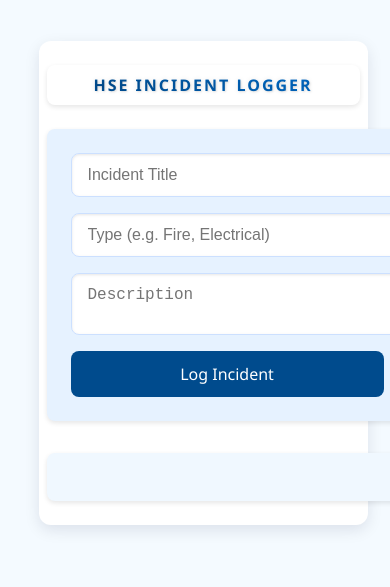
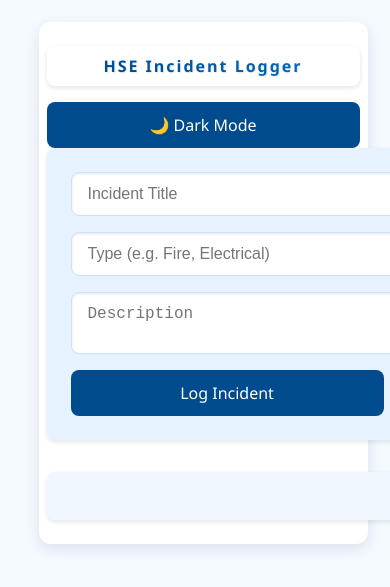
Before and after one commit to Bentroy/HSE_INCIDENT_LOGGER, a React (Vite) app in the folder hse-incident-logger/: page / in a window 390 px wide. Shown: the part 139-726 px from the top of the page. Built offline with nearby package versions, Linux system fonts and the light colour scheme.

Commit message:
done with css

```diff
--- a/hse-incident-logger/src/App.css
+++ b/hse-incident-logger/src/App.css
@@ -5,6 +5,11 @@ body {
   background-color: #f4faff;
   color: #001f3f;
   justify-content: center;
+}
+
+body[data-theme="dark"] {
+  background-color: #0d1117;
+  color: #f0f6fc;
 }
 
 .container {
@@ -16,41 +21,30 @@ body {
   box-shadow: 0 5px 15px rgba(0, 0, 50, 0.1);
 }
 
+body[data-theme="dark"] .container {
+  background-color: #161b22;
+  box-shadow: 0 0 10px rgba(255, 255, 255, 0.05);
+}
+
 .naming {
   text-align: center;
-  color: #004b8d;
-  margin-bottom: 1.5rem;
-  font-size: 1.5rem;
-  font-weight: bold;
-  text-transform: uppercase;
-  letter-spacing: 1px;
-  font-family: 'Segoe UI', sans-serif;
+  font-size: 1.8rem;
+  font-weight: 600;
+  letter-spacing: 2px;
   background: linear-gradient(90deg, #004b8d, #0074d9);
   -webkit-background-clip: text;
   background-clip: text;
   -webkit-text-fill-color: transparent;
-  text-shadow: 1px 1px 2px rgba(0, 0, 0, 0.1), 0 0 5px rgba(0, 0, 0, 0.1);
+  text-shadow: 1px 1px 2px rgba(0, 0, 0, 0.1);
   padding: 0.5rem;
   border-radius: 8px;
   box-shadow: 0 2px 5px rgba(0, 0, 0, 0.1);
   transition: transform 0.3s ease;
-  &:hover {
+}
+
+.naming:hover {
   transform: translateY(-2px);
   box-shadow: 0 4px 10px rgba(0, 0, 0, 0.2);
-  }
-  font-size: 1.8rem;
-  font-weight: 600;
-  text-transform: uppercase;
-  letter-spacing: 2px;
-  color: #004b8d;
-  background: linear-gradient(90deg, #004b8d, #0074d9);
-  -webkit-background-clip: text;
-  -webkit-text-fill-color: transparent;
-  text-shadow: 1px 1px 2px rgba(0, 0, 0, 0.1), 0 0 5px rgba(0, 0, 0, 0.1);
-  padding: 0.5rem;
-  border-radius: 8px;
-  box-shadow: 0 2px 5px rgba(0, 0,  0, 0.1);
-  transition: transform 0.3s ease;
 }
 
 h1 {
@@ -69,32 +63,50 @@ form {
   border-radius: 8px;
   box-shadow: 0 2px 5px rgba(0, 0, 0, 0.1);
   transition: box-shadow 0.3s ease;
-  &:hover {
+}
+
+body[data-theme="dark"] form {
+  background-color: #1f2937;
+}
+
+form:hover {
   box-shadow: 0 4px 10px rgba(0, 0, 0, 0.2);
   transform: translateY(-2px);
 }
+
 label {
   font-weight: bold;
   color: #001f3f;
-    margin-bottom: 0.5rem;
 }
+
+body[data-theme="dark"] label {
+  color: #f0f6fc;
+}
+
 input,
 textarea {
   padding: 0.75rem 1rem;
   border: 1px solid #cce0ff;
   border-radius: 8px;
   font-size: 1rem;
-    outline: none;
-    transition: border-color 0.2s ease;
   background-color: white;
   color: black;
   box-shadow: inset 0 1px 3px rgba(0, 0, 0, 0.1);
 }
+
+body[data-theme="dark"] input,
+body[data-theme="dark"] textarea {
+  background-color: #0d1117;
+  color: #f0f6fc;
+  border-color: #30363d;
+}
+
 input:focus,
 textarea:focus {
   border-color: #0074d9;
   box-shadow: 0 0 5px rgba(0, 116, 217, 0.5);
 }
+
 button {
   background-color: #004b8d;
   color: white;
@@ -104,265 +116,115 @@ form {
   border-radius: 8px;
   cursor: pointer;
   transition: background 0.3s ease;
-    &:hover {
+}
+
+button:hover {
   background-color: #0066cc;
-    }
 }
 
 button:disabled {
   background-color: #cce0ff;
   cursor: not-allowed;
 }
-}
 
 ul {
   list-style: none;
-  padding: 0;
+  padding: 1.5rem;
   margin-top: 2rem;
   background: #f0f8ff;
-  padding: 1.5rem;
   border-radius: 8px;
   box-shadow: 0 2px 5px rgba(0, 0, 0, 0.1);
   transition: box-shadow 0.3s ease;
-  &:hover {
+}
+
+body[data-theme="dark"] ul {
+  background-color: #1f2937;
+}
+
+ul:hover {
   box-shadow: 0 4px 10px rgba(0, 0, 0, 0.2);
   transform: translateY(-2px);
 }
-  font-size: 1rem;
-  color: #001f3f;
-  li {
+
+ul li {
   margin-bottom: 1rem;
   padding: 0.5rem;
   border-bottom: 1px solid #cce0ff;
 }
-  li:last-child {
+
+ul li:last-child {
   border-bottom: none;
 }
-  li:hover {
+
+ul li:hover {
   background-color: #e6f2ff;
   cursor: pointer;
 }
-  li span {
+
+body[data-theme="dark"] ul li:hover {
+  background-color: #2a3b4c;
+}
+
+ul li span {
   font-weight: bold;
   color: #004b8d;
 }
-  }
-  li p {
+
+ul li p {
   margin: 0.5rem 0;
   color: #001f3f;
 }
+
+body[data-theme="dark"] ul li p {
+  color: #f0f6fc;
 }
+
 .footer {
   text-align: center;
   margin-top: 2rem;
   padding: 1rem;
   background: #f0f8ff;
   border-top: 1px solid #cce0ff;
-}
   color: #001f3f;
   font-size: 0.9rem;
+  box-shadow: 0 -2px 5px rgba(0, 0, 0, 0.1);
+  transition: background 0.3s ease;
+}
+
+body[data-theme="dark"] .footer {
+  background-color: #1f2937;
+  color: #f0f6fc;
+  border-color: #30363d;
+}
+
+.footer:hover {
+  background-color: #e6f2ff;
+  box-shadow: 0 -4px 10px rgba(0, 0, 0, 0.2);
+  transform: translateY(-2px);
+}
+
 a {
   color: #004b8d;
   text-decoration: none;
-    &:hover {
+}
+
+a:hover {
   text-decoration: underline;
 }
-  }
-}
+
+/* Responsive */
 @media (max-width: 600px) {
-  .container {
-    padding: 1rem;
-  }
-  form {
+  .container, form, ul, input, textarea, button {
     width: 100%;
   }
-  ul {
-    width: 100%;
+  .naming { font-size: 1.2rem; }
+  h1 { font-size: 1.5rem; }
+  .footer { font-size: 0.8rem; }
 }
-  .naming {
-    font-size: 1.2rem;
+
+@media (max-width: 400px) {
+  .container { padding: 0.5rem; }
+  .naming { font-size: 1rem; }
+  h1 { font-size: 1.2rem; }
+  .footer { font-size: 0.7rem; }
 }
-  h1 {
-    font-size: 1.5rem;
-  }
-  input,
-  textarea {
-    width: 100%;
-  }
-  button {
-    width: 100%;
-  }
-  .footer {
-    font-size: 0.8rem;
-  }
-}
-@media (max-width: 400px) {
-  .container {
-    width: 100%;
-    padding: 0.5rem;
-  }
-  .naming {
-    font-size: 1rem;
-  }
-  h1 {
-    font-size: 1.2rem;
-  }
-  form {
-    width: 100%;
-  }
-  ul {
-    width: 100%;
-  }
-  input,
-  textarea {
-    width: 100%;
-  }
-  button {
-    width: 100%;
-  }
-  .footer {
-    font-size: 0.7rem;
-  }
-}
-/* @media (prefers-color-scheme: dark) {
-  body {
-    background-color: #001f3f;
-    color: #f4faff;
-  }
-  .container {
-    background: #00264d;
-    box-shadow: 0 5px 15px rgba(0, 0, 0, 0.2);
-  }
-  .naming {
-    color: #66b3ff;
-    background: linear-gradient(90deg, #66b3ff, #0074d9);
-    text-shadow: 1px 1px 2px rgba(0, 0, 0, 0.2), 0 0 5px rgba(0, 0, 0, 0.2);
-  }
-  h1 {
-    color: #66b3ff;
-  }
-  form {
-    background: #003366;
-    border: 1px solid #004080;
-  }
-  input,
-  textarea {
-    background-color: #00264d;
-    color: #f4faff;
-    border: 1px solid #004080;
-  }
-  input:focus,
-  textarea:focus {
-    border-color: #66b3ff;
-    box-shadow: 0 0 5px rgba(102, 179, 255, 0.5);
-  }
-  button {
-    background-color: #004080;
-    color: #f4faff;
-    border: none;
-    box-shadow: 0 2px 5px rgba(0, 0, 0, 0.2);
-  }
-  button:hover {
-    background-color: #0059b3;
-  }
-  button:disabled {
-    background-color: #004080;
-    cursor: not-allowed;
-  }
-  ul {
-    background: #00264d;
-    color: #f4faff;
-  }
-  li {
-    border-bottom: 1px solid #004080;
-  }
-  li:hover {
-    background-color: #003366;
-  }
-  li span {
-    color: #66b3ff;
-  }
-  li p {
-    color: #f4faff;
-  }
-  .footer {
-    background: #00264d;
-    color: #f4faff;
-    border-top: 1px solid #004080;
-  }
-  a {
-    color: #66b3ff;
-    &:hover {
-      text-decoration: underline;
-    }
-  }
-} */
-/* @media (prefers-color-scheme: light) {
-  body {
-    background-color: #f4faff;
-    color: #001f3f;
-  }
-  .container {
-    background: white;
-    box-shadow: 0 5px 15px rgba(0, 0, 0, 0.1);
-  }
-  .naming {
-    color: #004b8d;
-    background: linear-gradient(90deg, #004b8d, #0074d9);
-    text-shadow: 1px 1px 2px rgba(0, 0, 0, 0.1), 0 0 5px rgba(0, 0, 0, 0.1);
-  }
-  h1 {
-    color: #004b8d;
-  }
-  form {
-    background: #e6f2ff;
-    border: 1px solid #cce0ff;
-  }
-  input,
-  textarea {
-    background-color: white;
-    color: black;
-    border: 1px solid #cce0ff;
-  }
-  input:focus,
-  textarea:focus {
-    border-color: #0074d9;
-    box-shadow: 0 0 5px rgba(0, 116, 217, 0.5);
-  }
-  button {
-    background-color: #004b8d;
-    color: white;
-    border: none;
-    box-shadow: 0 2px 5px rgba(0, 0, 0, 0.1);
-  button:hover {
-    background-color: #0066cc;
-  button:disabled {
-    background-color: #cce0ff;
-    cursor: not-allowed;
-  }
-  ul {
-    background: #f0f8ff;
-    color: #001f3f;
-  li {
-    border-bottom: 1px solid #cce0ff;
-  }
-  li:hover {
-    background-color: #e6f2ff;
-  }
-  li span {
-    color: #004b8d;
-  }
-  li p {
-    color: #001f3f;
-  }
-  .footer {
-    background: #f0f8ff;
-    color: #001f3f;
-    border-top: 1px solid #cce0ff;
-  }
-  a {
-    color: #004b8d;
-    &:hover {
-      text-decoration: underline;
-  }
-} */
--- a/hse-incident-logger/src/App.jsx
+++ b/hse-incident-logger/src/App.jsx
@@ -10,6 +10,19 @@ function App() {
   const [title, setTitle] = useState("");
   const [type, setType] = useState("");
   const [description, setDescription] = useState("");
+
+    // Theme state
+  const [theme, setTheme] = useState(() => {
+    return localStorage.getItem('theme') || 'light';
+  });
+
+  // Apply theme to document body class
+  useEffect(() => {
+    document.body.className = theme;
+    localStorage.setItem('theme', theme);
+  }, [theme]);
+
+
 
   useEffect(() => {
     localStorage.setItem("incidents", JSON.stringify(incidents));
@@ -29,9 +42,18 @@ function App() {
     setDescription("");
   };
 
+  const toggleTheme = () => {
+    setTheme(prev => (prev === 'light' ? 'dark' : 'light'));
+  };
+
   return (
     <div className="container">
       <h3 className="naming">HSE Incident Logger</h3>
+
+       <button onClick={toggleTheme} className="theme-toggle">
+        {theme === 'light' ? '🌙 Dark Mode' : '☀️ Light Mode'}
+      </button>
+
 
       <form onSubmit={handleSubmit}>
         <input
```
Lines whose indentation alone changed are shown as unchanged.
